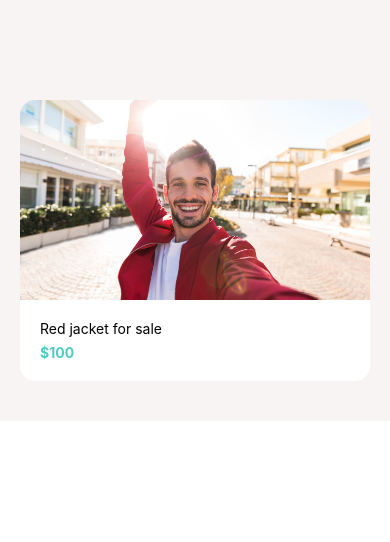
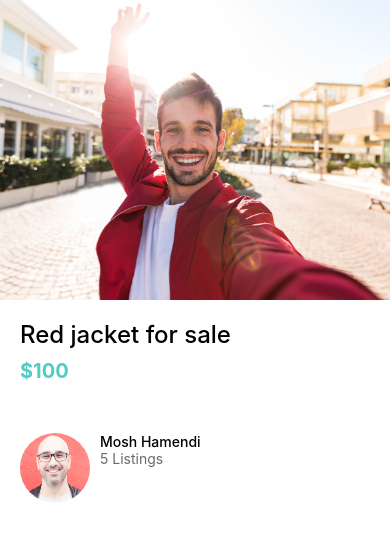
Before and after one commit to cruse-charles/LearningReactNative, a React Native app: screen / in a window 390 px wide. Shown: the top 542 px of the page. Built offline with nearby package versions, Linux system fonts and the light colour scheme.

Commit message:
created ListItem component

```diff
--- a/App.js
+++ b/App.js
@@ -24,16 +24,19 @@
 import { MaterialCommunityIcons } from "@expo/vector-icons";
 import AppButton from "./app/components/AppButton.js";
 import Card from "./app/components/Card.js";
+import ListingDetailScreen from "./app/screens/ListingDetailsScreen.js";
 
 export default function App() {
   return (
-    <View style={{ backgroundColor: "#f8f4f4", padding: 20, paddingTop: 100 }}>
-      <Card
-        title="Red jacket for sale"
-        subTitle="$100"
-        image={require("./app/assets/jacket.jpg")}
-      />
-    </View>
+    // <View style={{ backgroundColor: "#f8f4f4", padding: 20, paddingTop: 100 }}>
+    //   <Card
+    //     title="Red jacket for sale"
+    //     subTitle="$100"
+    //     image={require("./app/assets/jacket.jpg")}
+    //   />
+    // </View>
+
+    <ListingDetailScreen />
   );
 }
 
--- /dev/null
+++ b/app/components/ListItem.js
@@ -0,0 +1,36 @@
+import React from "react";
+import { View, StyleSheet, Image } from "react-native";
+import AppText from "./AppText";
+import colors from "../config/colors";
+
+function ListItem({ title, subTitle, image }) {
+  return (
+    <View style={styles.container}>
+      <Image style={styles.image} source={image} />
+      <View>
+        <AppText style={styles.title}>{title}</AppText>
+        <AppText style={styles.subTitle}>{subTitle}</AppText>
+      </View>
+    </View>
+  );
+}
+
+const styles = StyleSheet.create({
+  container: {
+    flexDirection: "row",
+  },
+  image: {
+    width: 70,
+    height: 70,
+    borderRadius: 35,
+    marginRight: 10,
+  },
+  subTitle: {
+    color: colors.medium,
+  },
+  title: {
+    fontWeight: "500",
+  },
+});
+
+export default ListItem;
--- a/app/config/colors.js
+++ b/app/config/colors.js
@@ -3,4 +3,5 @@
   secondary: "#4ecdc4",
   black: "#000",
   white: "#fff",
+  medium: "#6e6969",
 };
--- /dev/null
+++ b/app/screens/ListingDetailsScreen.js
@@ -0,0 +1,50 @@
+import React from "react";
+import { View, Image, StyleSheet } from "react-native";
+import AppText from "../components/AppText";
+
+import colors from "../config/colors.js";
+import ListItem from "../components/ListItem";
+
+function ListingDetailScreen(props) {
+  return (
+    <View>
+      <Image source={require("../assets/jacket.jpg")} style={styles.image} />
+      <View style={styles.detailsContainer}>
+        <AppText style={styles.title}>Red jacket for sale</AppText>
+        <AppText style={styles.price}>$100</AppText>
+        <View style={styles.userContainer}>
+          <ListItem
+            image={require("../assets/mosh.jpg")}
+            title="Mosh Hamendi"
+            subTitle="5 Listings"
+          />
+        </View>
+      </View>
+    </View>
+  );
+}
+
+const styles = StyleSheet.create({
+  detailsContainer: {
+    padding: 20,
+  },
+  image: {
+    width: "100%",
+    height: 300,
+  },
+  price: {
+    color: colors.secondary,
+    fontWeight: "bold",
+    fontSize: 20,
+    marginVertical: 10,
+  },
+  title: {
+    fontSize: 24,
+    fontWeight: "500",
+  },
+  userContainer: {
+    marginVertical: 40,
+  },
+});
+
+export default ListingDetailScreen;
```
